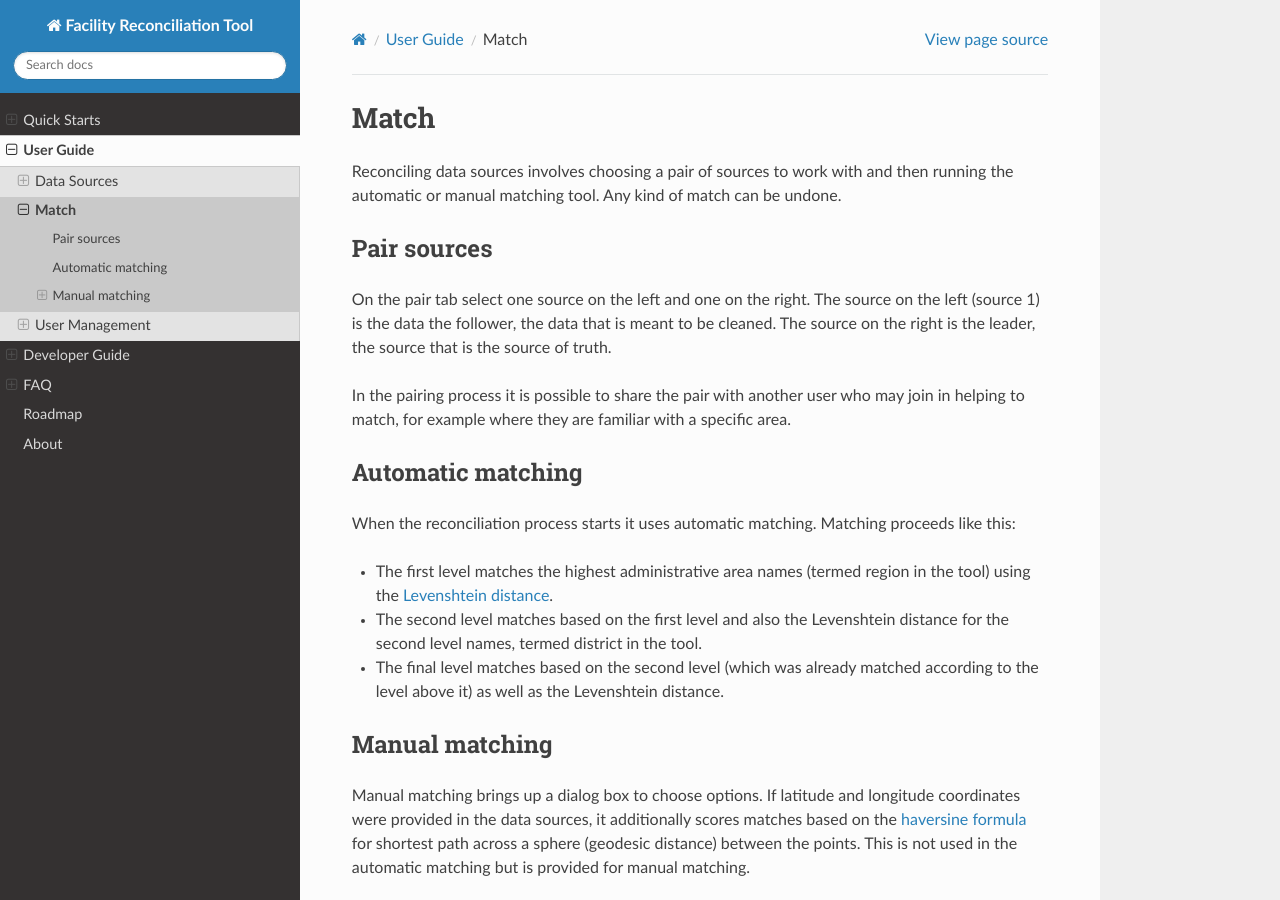
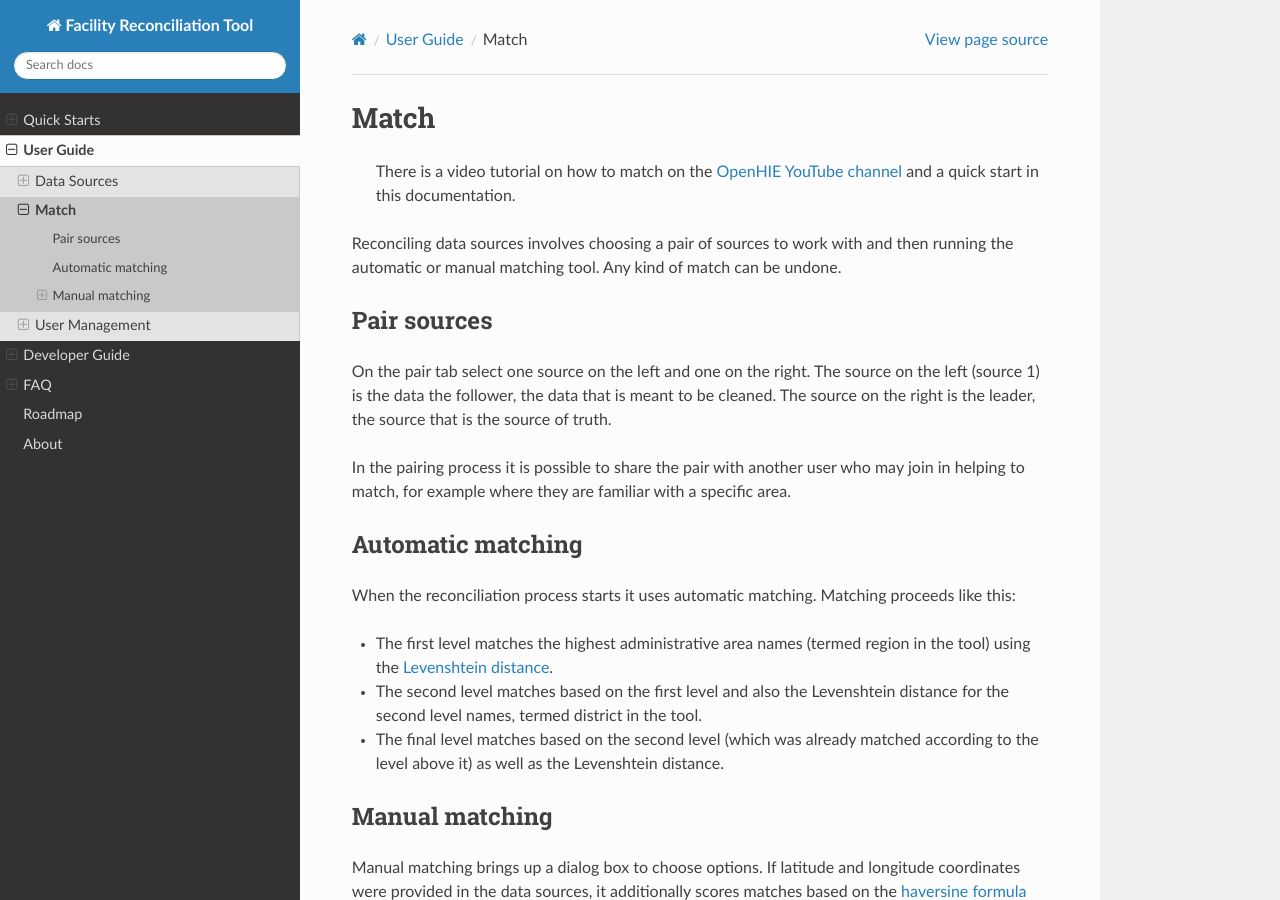
Before and after one commit to openhie/facility-recon, a Sphinx documentation site: the page built from docs/source/user/match.md, in a window 1280 px wide and 900 px high. Built offline with Sphinx 7.4.7 and the Read the Docs theme 2.0.0, drawn with Linux system fonts in a browser that asks for light colours; pages that are not in the unit, such as notebooks, are missing from menus.

Commit message:
links to videos

```diff
--- a/docs/source/user/match.md
+++ b/docs/source/user/match.md
@@ -1,4 +1,6 @@
 # Match
+
+> There is a video tutorial on how to match on the [OpenHIE YouTube channel](https://www.youtube.com/channel/UCYYpnvTCdGfgi_nIBzsd73Q) and a quick start in this documentation.
 
 Reconciling data sources involves choosing a pair of sources to work with and then running the automatic or manual matching tool. Any kind of match can be undone.
 
```
Also changed, not shown: docs/source/user/sources.md (+2 -0 lines).
